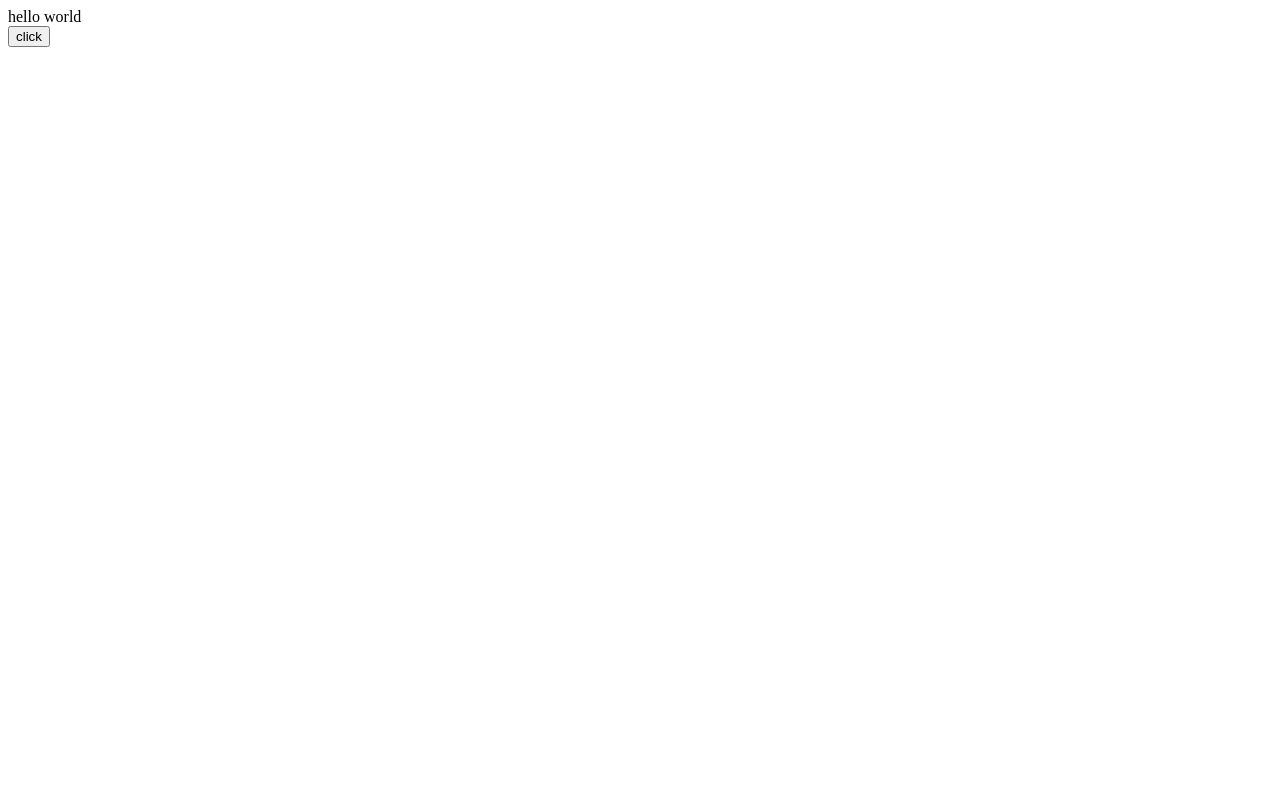
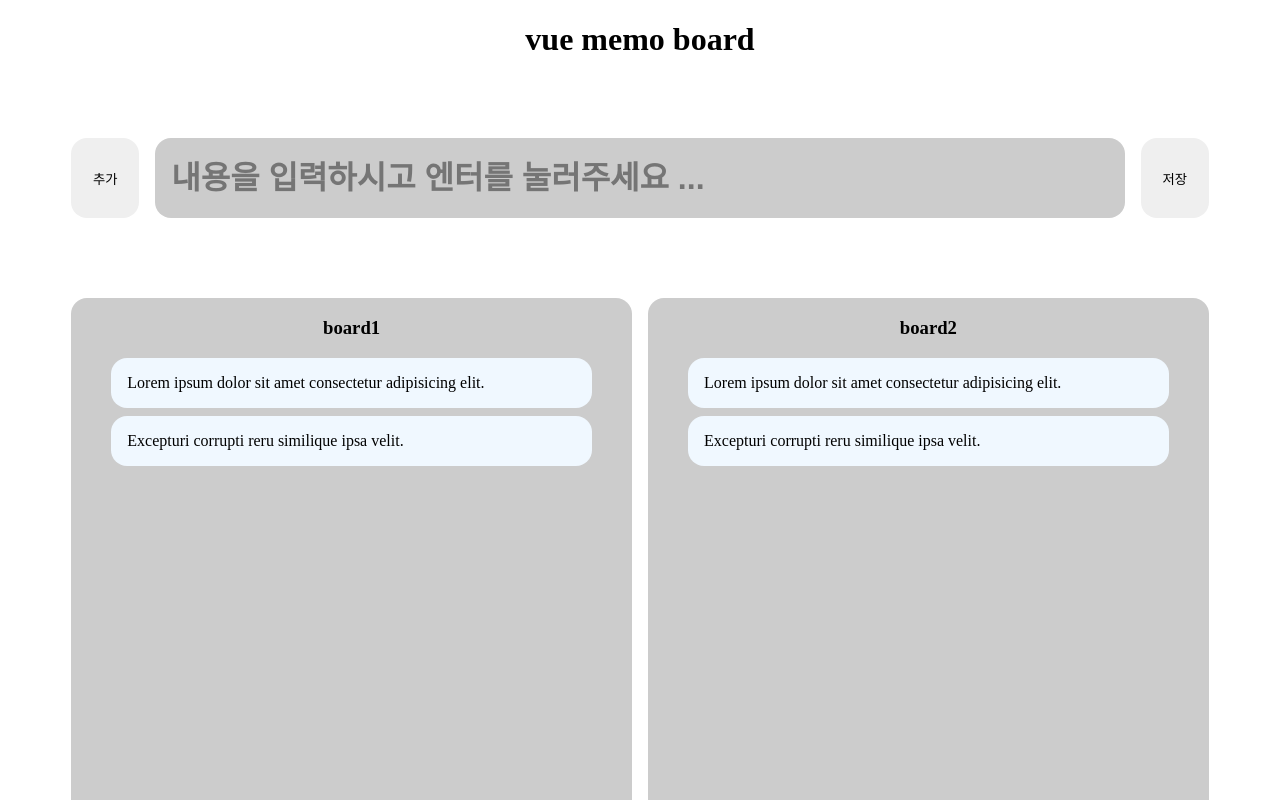
Before and after one commit to hamuhamuowo/vue-memo-board, a Vue app: page / in a window 1280 px wide. Shown: the top 800 px of the page. Built offline with nearby package versions, Linux system fonts and the light colour scheme.

Commit message:
🏗️ Change composition mode

```diff
--- a/src/App.vue
+++ b/src/App.vue
@@ -1,21 +1,114 @@
-<script>
-export default {
-  data() {
-    return {
-      msg: 'hello world',
-    }
+<script setup>
+const boards = [
+  {
+    id: 1,
+    title: 'board1',
+    notes: [
+      { id: 1, content: 'Lorem ipsum dolor sit amet consectetur adipisicing elit.' },
+      { id: 2, content: 'Excepturi corrupti reru similique ipsa velit.' },
+    ],
   },
-  methods: {
-    onClickAlert() {
-      alert('click!')
-    },
+  {
+    id: 2,
+    title: 'board2',
+    notes: [
+      { id: 1, content: 'Lorem ipsum dolor sit amet consectetur adipisicing elit.' },
+      { id: 2, content: 'Excepturi corrupti reru similique ipsa velit.' },
+    ],
   },
-}
+]
 </script>
 
 <template>
-  <div>{{ msg }}</div>
-  <button v-on:click="onClickAlert">click</button>
+  <div class="wrap">
+    <header class="header">
+      <div><h1>vue memo board</h1></div>
+      <div>
+        <form action="" class="form">
+          <button class="form__btn-add">추가</button>
+          <input
+            type="text"
+            class="form__input"
+            placeholder="내용을 입력하시고 엔터를 눌러주세요 ..."
+            maxlength="100"
+          />
+          <button class="form__btn-submit">저장</button>
+        </form>
+      </div>
+    </header>
+    <main class="block__grid">
+      <section v-for="board in boards" :key="board.id">
+        <h3>
+          {{ board.title }}
+        </h3>
+        <article v-for="note in board.notes" :key="note.id" class="note">
+          {{ note.content }}
+        </article>
+      </section>
+    </main>
+  </div>
 </template>
 
-<style scoped></style>
+<style scoped>
+.wrap {
+  width: 90%;
+  max-width: 1440px;
+  margin: 0 auto;
+  text-align: center;
+}
+
+.form {
+  display: flex;
+  gap: 1rem;
+  margin: 5rem 0;
+}
+
+.form__input {
+  padding: 1rem;
+  width: 100%;
+  outline: none;
+  background-color: #ccc;
+  border: none;
+  font-size: 2rem;
+  font-weight: 700;
+  border-radius: 1rem;
+}
+
+.form button {
+  width: 5rem;
+  height: 5rem;
+  border-radius: 1rem;
+  border: none;
+  cursor: pointer;
+  transition: all 0.3s;
+}
+
+.form button:hover {
+  background-color: aquamarine;
+}
+
+.block__grid {
+  display: flex;
+  flex-wrap: wrap;
+  gap: 1rem;
+}
+
+.block__grid section {
+  flex: 1 1 calc(20% - 1rem);
+  background-color: #ccc;
+  height: 700px;
+  display: flex;
+  flex-direction: column;
+  align-items: center;
+  border-radius: 1rem;
+}
+
+.block__grid section article {
+  width: 80%;
+  padding: 1rem;
+  background-color: aliceblue;
+  margin-bottom: 0.5rem;
+  border-radius: 1rem;
+  text-align: left;
+}
+</style>
```
